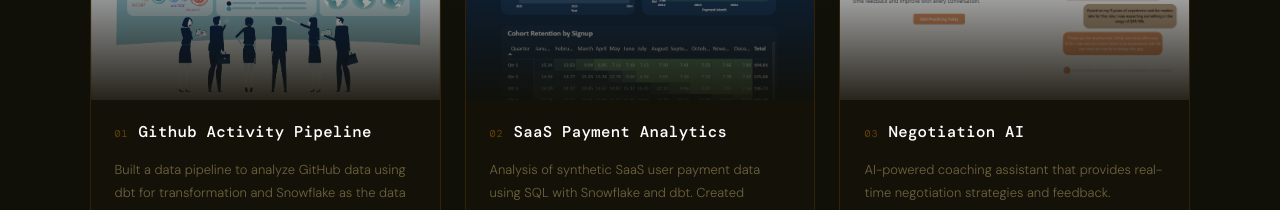
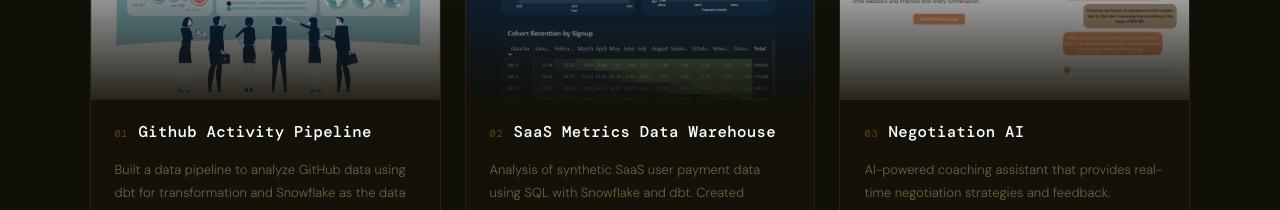
Before and after one commit to iaifti/Portfolio, a React (Vite) app: page / in a window 1280 px wide. Shown: the part 1280-1490 px from the top of the page. Built offline with nearby package versions, Linux system fonts and the light colour scheme; some icons are missing; a web font is replaced by a local one.

Commit message:
fix: update project title and link for SaaS Metrics Data Warehouse for accuracy

```diff
--- a/src/components/Projects.jsx
+++ b/src/components/Projects.jsx
@@ -21,11 +21,11 @@
   },
   {
     img: Dashboard,
-    title: "SaaS Payment Analytics",
+    title: "SaaS Metrics Data Warehouse",
     tag: "Analytics",
     desc: "Analysis of synthetic SaaS user payment data using SQL with Snowflake and dbt. Created dashboards to visualize key metrics and trends.",
     tech: ["dbt", "powerbi", "snowflake", "git", "github"],
-    link: "https://github.com/iaifti/Stripe_dbt_analysis",
+    link: "https://github.com/iaifti/Synthetic-Data-Modelling",
   },
   {
     img: Negotiate,
```
